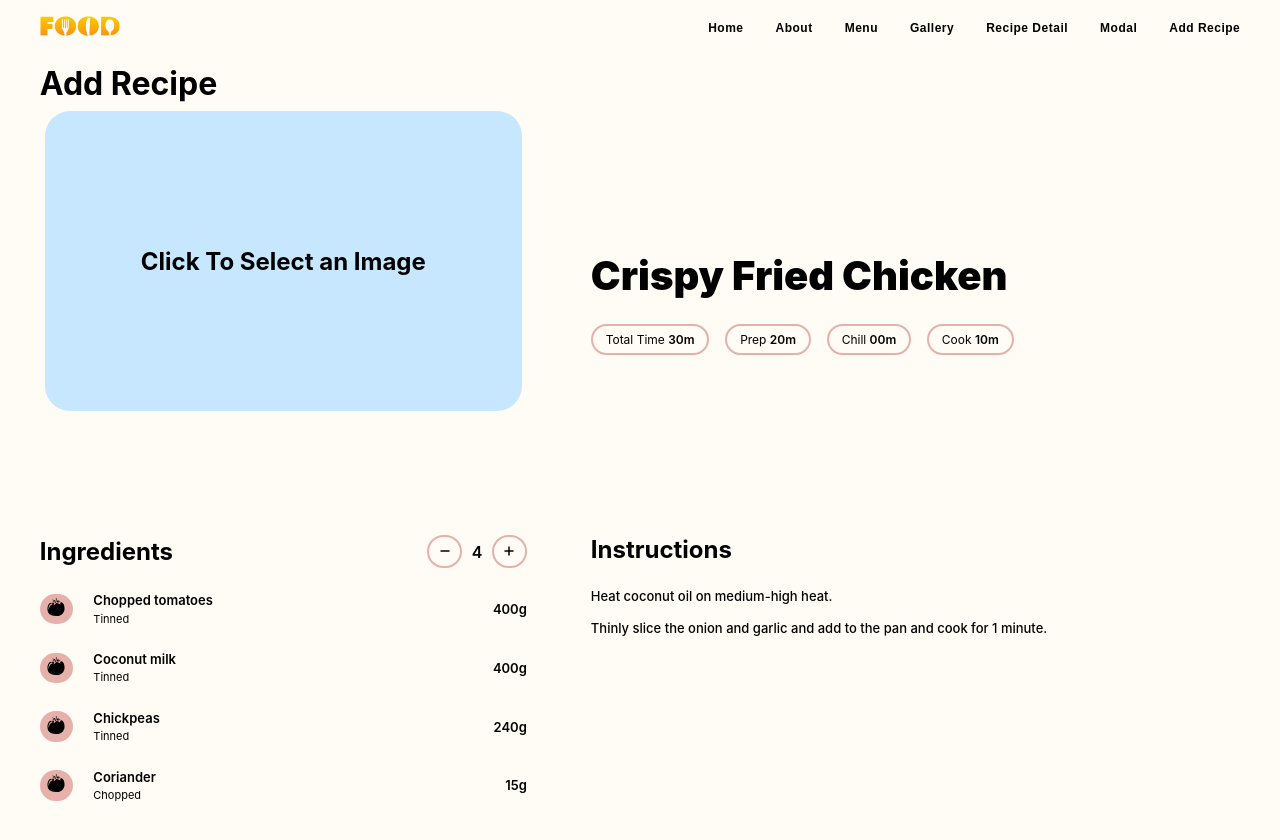
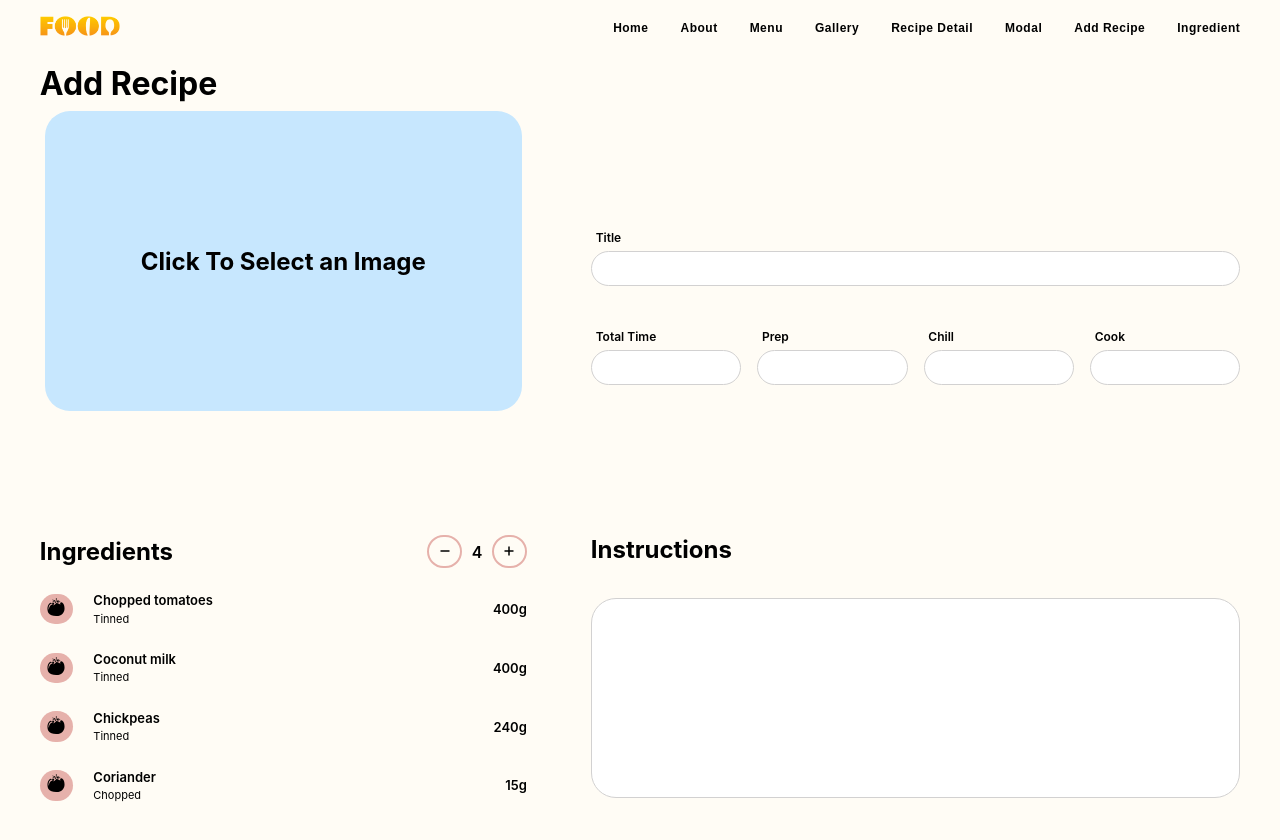
Before and after one commit to PujaDas01/tasty_hut, a React (Create React App) app: page /addRecipe in a window 1280 px wide. Shown: the top 840 px of the page. Built offline with nearby package versions, Linux system fonts and the light colour scheme.

Commit message:
Added Ingredient Component and designed AddRecipe Component

```diff
--- a/src/App.js
+++ b/src/App.js
@@ -8,6 +8,7 @@ import Gallery from './pages/primary_screens/Gallery';
 import RecipeDetail from './pages/primary_screens/RecipeDetail';
 import Modal from './components/Modal';
 import AddRecipe from './components/AddRecipe';
+import Ingredient from './components/Ingredient';
 // import SignUp from './pages/authentication/SignUp';
 // import Login from './pages/authentication/Login';
 
@@ -26,6 +27,7 @@ const App = () => {
           <Route path='/recipeDetail' element={<RecipeDetail/>}/>
           <Route path='/modal' element={<Modal/>}/>
           <Route path='/addRecipe' element={<AddRecipe/>}/>
+          <Route path='/ingredient' element={<Ingredient/>}/>
         </Routes>
       </Router>
     </div>
--- a/src/components/AddRecipe.js
+++ b/src/components/AddRecipe.js
@@ -2,9 +2,15 @@ import React, {useState} from 'react';
 import Modal from './Modal';
 import {GrFormSubtract, GrFormAdd} from 'react-icons/gr';
 import {GiTomato} from 'react-icons/gi';
+import CustomInput from './CustomInput';
 
 const AddRecipe = () => {
   const [selectedImage, setSelectedImage] = useState('');
+  const [dishTitle, setDishTitle] = useState('');
+  const [totalTime, setTotalTime] = useState('');
+  const [prep, setPrep] = useState('');
+  const [chill, setChill] = useState('');
+  const [cook, setCook] = useState('');
 
   const selectImageHandler = (image) => {
     setSelectedImage(image);
@@ -19,12 +25,42 @@ const AddRecipe = () => {
               <Modal imageValue={selectedImage} selectHandler={selectImageHandler} />
             </div>
             <div className='recipeTitleContainer'>
-                <h1>Crispy Fried Chicken</h1>
+                <CustomInput
+                    type='text'
+                    inputId='Recipe Title'
+                    labelText='Title'
+                    value={dishTitle}
+                    onChange={(e) => setDishTitle(e.target.value)}
+                />
                 <div className='cookDetailContainer'>
-                    <p>Total Time <span>30m</span></p>
-                    <p>Prep <span>20m</span></p>
-                    <p>Chill <span>00m</span></p>
-                    <p>Cook <span>10m</span></p>
+                    <CustomInput
+                        type='text'
+                        inputId='totalTime'
+                        labelText='Total Time'
+                        value={totalTime}
+                        onChange={(e) => setTotalTime(e.target.value)}
+                    />
+                    <CustomInput
+                        type='text'
+                        inputId='prepTime'
+                        labelText='Prep'
+                        value={prep}
+                        onChange={(e) => setPrep(e.target.value)}
+                    />
+                    <CustomInput
+                        type='text'
+                        inputId='chill'
+                        labelText='Chill'
+                        value={chill}
+                        onChange={(e) => setChill(e.target.value)}
+                    />
+                    <CustomInput
+                        type='text'
+                        inputId='cook'
+                        labelText='Cook'
+                        value={cook}
+                        onChange={(e) => setCook(e.target.value)}
+                    />
                 </div>
             </div>
         </section>
@@ -99,8 +135,11 @@ const AddRecipe = () => {
             </div>
             <div className='instructionsContainer'>
                 <h2>Instructions</h2>
-                <p>Heat coconut oil on medium-high heat.</p>
-                <p>Thinly slice the onion and garlic and add to the pan and cook for 1 minute.</p>
+                {/* <p>Heat coconut oil on medium-high heat.</p>
+                <p>Thinly slice the onion and garlic and add to the pan and cook for 1 minute.</p> */}
+                <CustomInput
+                    inputType='textarea'
+                />
             </div>
         </section>
     </div>
--- a/src/components/BgImage.js
+++ b/src/components/BgImage.js
@@ -19,7 +19,7 @@ const BgImage = (props) => {
       <div className={`bgPictureWrapper selectImageBox`} onClick={props.onContainerClick}>
       {props.bgText === 'text' ? (<h2 className={props.className}>{props.text}</h2>) :
         (
-          <img src={`./images/${props.imageValue}`} height='auto' width='100%' />
+          <img src={`./images/${props.imageSource}`} height='auto' width='100%' />
         )}
     </div>
     )}
--- a/src/components/CustomInput.js
+++ b/src/components/CustomInput.js
@@ -1,8 +1,37 @@
+// import '../style/commonStyle.css';
+
+// const CustomInput = (props) => {
+//   return (
+//     <div className={`${props.inputWrapperStyle} input-wrapper`}>
+//       <label
+//         className={`${props.labelStyle} label`}
+//         htmlFor={props.inputId}
+//       >{props.labelText}</label> <br/>
+//       <input
+//         className={`${props.inputStyle} input`}
+//         type={props.type}
+//         autoComplete='off'
+//         id={props.inputId}
+//         placeholder={props.placeholder}
+//         value={props.value}
+//         onChange={props.onChange}
+//       />
+//     </div>
+//   )
+// }
+
+// export default CustomInput;
+
+
 import '../style/commonStyle.css';
 
 const CustomInput = (props) => {
   return (
     <div className={`${props.inputWrapperStyle} input-wrapper`}>
+      {props.inputType === 'textarea' ? (
+        <textarea />
+      ) : (
+        <>
           <label
             className={`${props.labelStyle} label`}
             htmlFor={props.inputId}
@@ -11,12 +40,13 @@ const CustomInput = (props) => {
             className={`${props.inputStyle} input`}
             type={props.type}
             autoComplete='off'
-        name={props.name}
             id={props.inputId}
             placeholder={props.placeholder}
             value={props.value}
             onChange={props.onChange}
           />
+        </>
+      )}
     </div>
   )
 }
--- /dev/null
+++ b/src/components/Ingredient.js
@@ -0,0 +1,159 @@
+import React, { useState } from 'react';
+import CustomButton from './CustomButton';
+import CustomInput from './CustomInput';
+import {AiTwotoneDelete} from 'react-icons/ai';
+import {MdEditDocument} from 'react-icons/md';
+import {GiTomato} from 'react-icons/gi';
+
+const Ingredient = () => {
+    const [ingredientItems, setIngredientItems] = useState([]);
+    const [ingredientName, setIngredientName] = useState('');
+    const [ingredientType, setIngredientType] = useState('');
+    const [ingredientQuantity, setIngredientQuantity] = useState('');
+    const [isShowForm, setIsShowForm] = useState(false);
+    const [toggleButton, setToggleButton] = useState(true);
+    const [isEditItem, setIsEditItem] = useState(null);
+
+    const emptyValue = () => {
+        setIngredientName('');
+        setIngredientType('');
+        setIngredientQuantity('');
+    }
+
+    const onCreateIngredientHandler = () => {
+        if(!ingredientName || !ingredientType || !ingredientQuantity) {
+            alert('Please fill the data!');
+        }
+        else if (isEditItem) {
+            setIngredientItems(
+                ingredientItems.map(item => {
+                if(item.id === isEditItem.id) {
+                    return {...item, name: ingredientName, type: ingredientType, quantity: ingredientQuantity};
+                } return item;
+                }));
+                setIsEditItem(null);
+                emptyValue();
+        }
+
+         else {
+            const newData = {
+                id: new Date().getTime().toString(),
+                name: ingredientName,
+                type: ingredientType,
+                quantity: ingredientQuantity,
+            }
+
+            setIngredientItems([...ingredientItems, newData]);
+            emptyValue();
+        }
+    }
+
+    const onIngredientAddHandler = () => {
+        setIsShowForm(true);
+        setToggleButton(false);
+    }
+
+    const onIngredientCloseHandler = () => {
+        setToggleButton(true);
+        setIsShowForm(false);
+    }
+
+    const handleEdit = (item) => {
+        setIsShowForm(true);
+        setIsEditItem(item);
+        setIngredientName(item.name);
+        setIngredientType(item.type);
+        setIngredientQuantity(item.quantity);
+        setToggleButton(false);
+    }
+
+    const handleDelete = (id) => {
+        const updateList = ingredientItems.filter((item) => item.id !== id);
+        setIngredientItems(updateList);
+        emptyValue();
+        setIsEditItem(null);
+    }
+
+    console.log('items', ingredientItems);
+    console.log('EDIT', isEditItem);
+  return (
+    <div className='ingredientsContainer commonWrapper'>
+        {isShowForm && (
+        <div className='ingredientFormContainer'>
+            <CustomInput
+                type='text'
+                labelText='Ingredient Name'
+                inputId='ingredientName'
+                value={ingredientName}
+                onChange={(e) => setIngredientName(e.target.value)}
+            />
+            <CustomInput
+                type='text'
+                labelText='Ingredient Type'
+                inputId='ingredientType'
+                value={ingredientType}
+                onChange={(e) => setIngredientType(e.target.value)}
+            />
+            <CustomInput
+                type='text'
+                labelText='Quantity'
+                inputId='ingredientQuantity'
+                value={ingredientQuantity}
+                onChange={(e) => setIngredientQuantity(e.target.value)}
+            />
+            <CustomButton
+                buttonText={isEditItem ? 'Update' : 'Submit' }
+                onClick={onCreateIngredientHandler}
+            />
+        </div>)}
+        <div className='ingredientTitleContainer'>
+            <h2>Ingredients</h2>
+                {toggleButton ? (
+                    <CustomButton
+                        buttonText='Add'
+                        onClick={onIngredientAddHandler}
+                />
+                ) : (
+                    <CustomButton
+                        buttonText='Close'
+                        onClick={onIngredientCloseHandler}
+                />
+                )}
+        </div>
+        <div className='ingredientsListContainer'>
+            {ingredientItems.map((item) => {
+                return(
+                    <div className='ingredientRow' key={item.id}>
+                        <div className='ingredientContent'>
+                            <div className='vegetableIcon'>
+                                <GiTomato size={20}/>
+                            </div>
+                            <div>
+                                <p className='ingredientName'>{item.name}</p>
+                                <p className='ingredientFeature'>{item.type}</p>
+                            </div>
+                        </div>
+                        <div className='gramContent'>
+                            <p>{item.quantity}</p>
+                        </div>
+                        <div className='editDeleteContainer'>
+                            <CustomButton
+                                customWrapperStyle={{paddingTop: 0, paddingBottom: 0}}
+                                buttonText={<MdEditDocument size={18}/>}
+                                onClick={() => handleEdit(item)}
+                            />
+                            <CustomButton
+                                customWrapperStyle={{paddingTop: 0, paddingBottom: 0}}
+                                buttonText={<AiTwotoneDelete size={18} />}
+                                onClick={() => handleDelete(item.id)}
+                            />
+                        </div>
+                    </div>
+                )
+            })}
+        </div>
+    </div>
+  )
+}
+
+export default Ingredient;
--- a/src/components/Modal.js
+++ b/src/components/Modal.js
@@ -11,7 +11,7 @@ const Modal = (props) => {
     <div className='commonWrapper'>
       {props.imageValue ? (
         <BgImage
-          imageValue={props.imageValue}
+          imageSource={props.imageValue}
           onContainerClick={() => setShowModal(true)}
         />) : (
         <BgImage
@@ -20,7 +20,7 @@ const Modal = (props) => {
           onContainerClick={() => setShowModal(true)}>
         </BgImage>)
       }
-      {showModal && <ShowModal selectHandler={props.selectHandler} closeModal={closeModal} />}
+      {showModal && <ShowModal pickImage={props.selectHandler} closeModal={closeModal} />}
     </div>
   )
 }
--- a/src/components/Navbar.js
+++ b/src/components/Navbar.js
@@ -17,6 +17,7 @@ const Navbar = () => {
         <Link to='/recipeDetail'>Recipe Detail</Link>
         <Link to='/modal'>Modal</Link>
         <Link to='/addRecipe'>Add Recipe</Link>
+        <Link to='/ingredient'>Ingredient</Link>
         {/* <Link to='/signUp'>SignUp</Link> */}
         {/* <Link to='/login'>Login</Link> */}
       </div>
--- a/src/components/ShowModal.js
+++ b/src/components/ShowModal.js
@@ -26,7 +26,7 @@ const ShowModal = (props) => {
                 {dishGallery.map((item) => {
                     return(
                         <div className="modalContentImageContainer" key={item.id} onClick={() => {
-                            props.selectHandler(item.dishImage)
+                            props.pickImage(item.dishImage);
                             props.closeModal();
                         }}>
                             <img src={`./images/${item.dishImage}`} alt={item.alt} />
--- a/src/style/commonStyle.css
+++ b/src/style/commonStyle.css
@@ -96,11 +96,26 @@
     padding-top: 1.5%;
 }
 
+textarea {
+    width: 100%;
+    min-height: 200px;
+    border: 1px solid rgb(210, 209, 209);
+    cursor: pointer;
+    padding: 1.4rem;
+    resize: none;
+    border-radius: 25px;
+    font-size: 12px;
+}
+
+textarea:focus {
+    outline: 1px solid black;
+}
 .label {
     font-size: 12px;
     font-weight: 600;
     padding-bottom: 0.4rem;
     display: inline-block;
+    padding-left: 0.3rem;
 }
 
 .input {
@@ -435,3 +450,15 @@
     height: auto;
     border-radius: 25px;
 }
+/* ----------------INGREDIENT STYLE------------------- */
+.editDeleteContainer {
+    display: flex;
+    padding-top: 0.2rem;
+}
+
+.editDeleteContainer button {
+    background-color: inherit;
+    color: black;
+    padding: 0;
+    margin-left: 1rem;
+}
```
Lines whose indentation alone changed are shown as unchanged.
